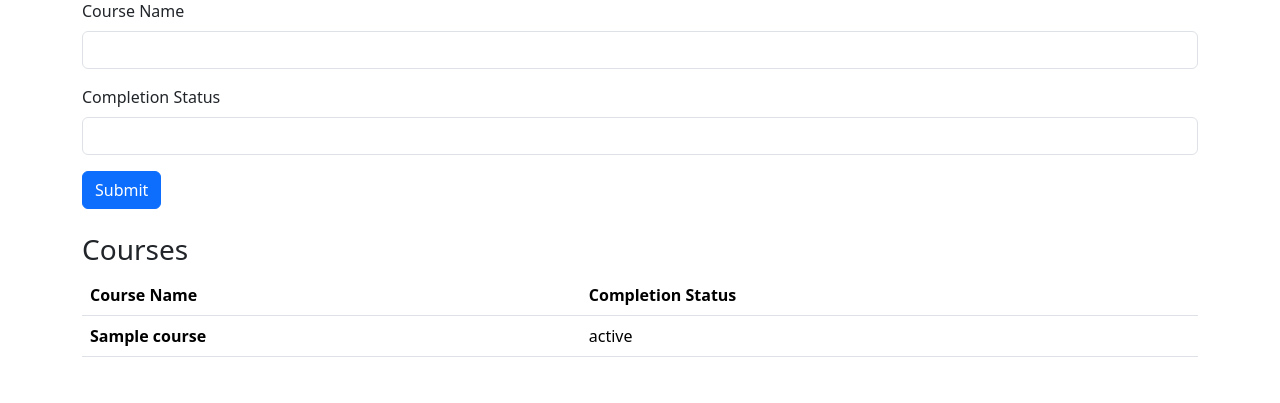
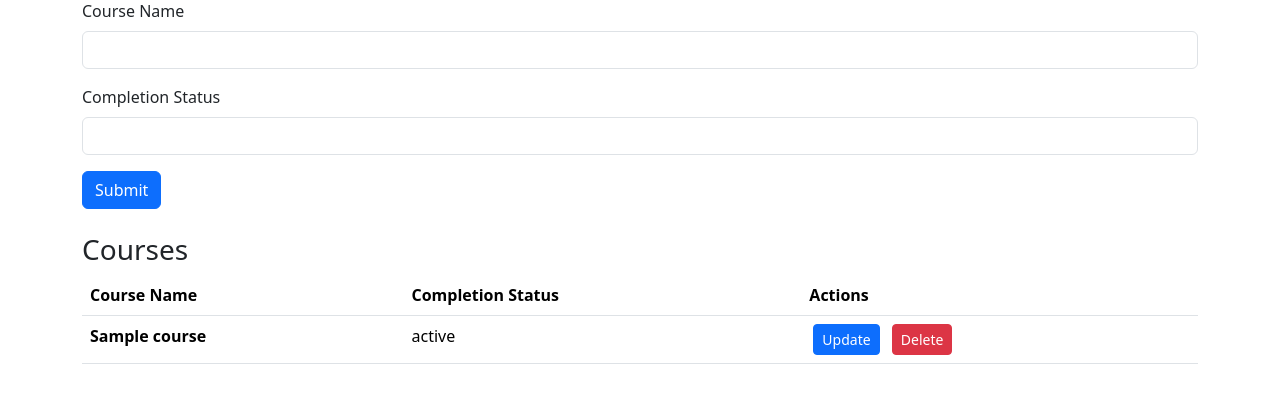
Before and after one commit to suryapsp/productivity-manager, a Flask app: page / in a window 1280 px wide. Shown: the part 57-460 px from the top of the page. Run offline with Flask 3, Linux system fonts and the light colour scheme; tables that the repository leaves empty hold one stand-in row (values such as "Sample post").

Commit message:
added delete

```diff
--- a/src/app.py
+++ b/src/app.py
@@ -1,4 +1,4 @@
-from flask import Flask, render_template, request
+from flask import Flask, render_template, request, redirect
 from flask_sqlalchemy import SQLAlchemy
 
 #config
@@ -20,7 +20,7 @@ class courses(db.Model):
 #index page
 @app.route("/", methods=['GET', 'POST'])
 def hello_world():
-    if request.method == "post":
+    if request.method == "POST":
         title = request.form['title']
         desc = request.form['desc']
         status = courses(course_name=title, completion_status=desc)
@@ -35,3 +35,16 @@ def login():
     allCourses = courses.query.all()
     print(allCourses)
     return "login page"
+
+@app.route("/update")
+def update():
+    allCourses = courses.query.all()
+    print(allCourses)
+    return "login page"
+
+@app.route("/delete/<course_name>")
+def delete(course_name):
+    course = courses.query.filter_by(course_name = course_name).first()
+    db.session.delete(course)
+    db.session.commit()
+    return redirect("/")
--- a/src/templates/index.html
+++ b/src/templates/index.html
@@ -34,6 +34,7 @@
               <tr>
                 <th scope="col">Course Name</th>
                 <th scope="col">Completion Status</th>
+                <th scope="col">Actions</th>
               </tr>
             </thead>
             <tbody>
@@ -41,6 +42,11 @@
                 <tr>
                     <th scope="row">{{courses.course_name}}</th>
                     <td>{{courses.completion_status}}</td>
+                    <td>
+                      <a href="/update/{{courses.course_name}}" type="button" class="btn btn-primary btn-sm mx-1">Update</a>
+                      <a href="/delete/{{courses.course_name}}" type="button" class="btn btn-danger btn-sm mx-1">Delete</a>
+
+                    </td>
                 </tr>
                 {% endfor %}
 
```
